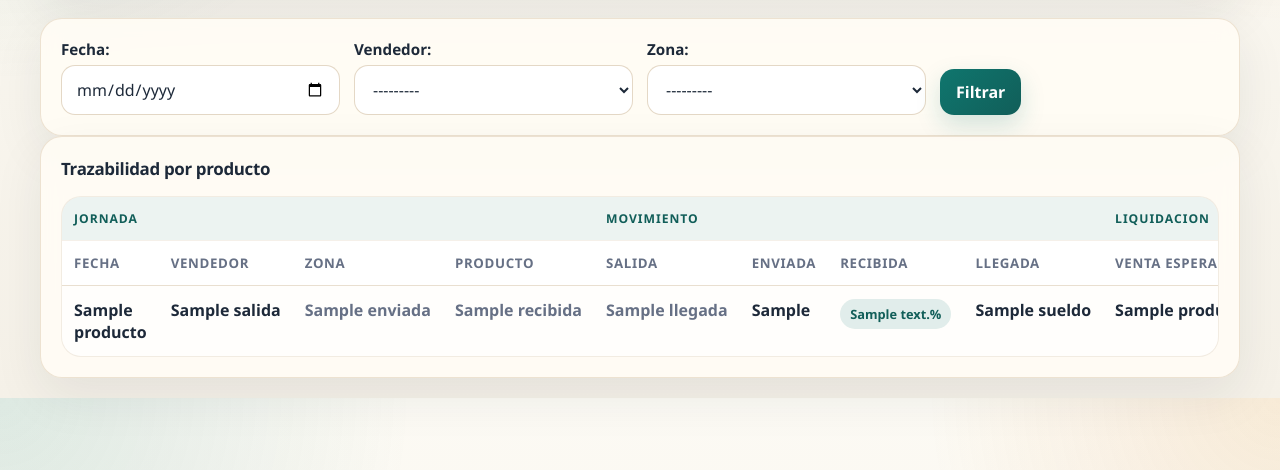
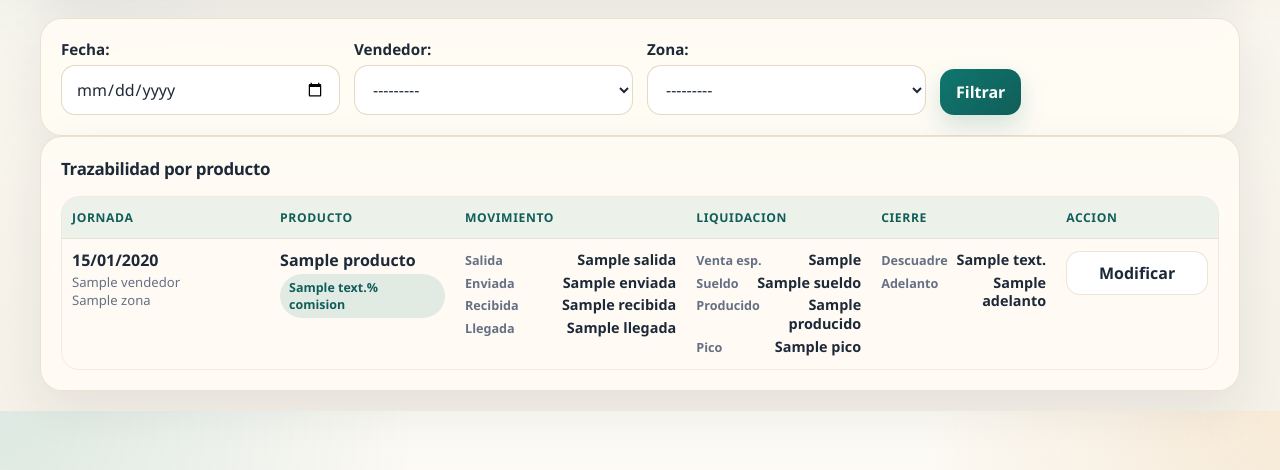
Before and after one commit to linercandia/gestion-ventas-v2, a Django app: template gestion_ventas/templates/gestion_ventas/informes_lista.html in a window 1280 px wide. Shown: the part 330-800 px from the top of the page. Run offline with Django 5.2, Linux system fonts and the light colour scheme; tables that the repository leaves empty hold one stand-in row (values such as "Sample post"); the template is opened without the code that fills it: values that come from a table or form of the project are taken from there, most other values are stand-ins (such as "Sample title", 1, 10 or a date in 2020).

Commit message:
visual tablas

```diff
--- a/gestion_ventas/templates/gestion_ventas/informes_lista.html
+++ b/gestion_ventas/templates/gestion_ventas/informes_lista.html
@@ -19,109 +19,141 @@
 </section>
 
 <style>
-    .report-table-shell {
-        overflow-x: auto;
+    .compact-report {
+        width: 100%;
+        table-layout: fixed;
+        border-collapse: separate;
+        border-spacing: 0;
         border: 1px solid rgba(201, 177, 141, 0.24);
-        border-radius: 20px;
-        background: rgba(255, 255, 255, 0.74);
+        border-radius: 18px;
+        overflow: hidden;
     }
 
-    .report-table {
-        min-width: 1180px;
-    }
-
-    .report-table thead tr:first-child th {
+    .compact-report thead th {
         background: rgba(15, 118, 110, 0.08);
         color: var(--brand-dark);
         font-size: 0.76rem;
+        letter-spacing: 0.05em;
         text-transform: uppercase;
-        letter-spacing: 0.08em;
-        border-bottom: 1px solid rgba(201, 177, 141, 0.18);
+        padding: 12px 10px;
     }
 
-    .report-table thead tr:last-child th {
-        background: rgba(255, 255, 255, 0.82);
+    .compact-report tbody tr:nth-child(even) {
+        background: rgba(255, 255, 255, 0.5);
     }
 
-    .report-table tbody tr:hover {
-        background: rgba(15, 118, 110, 0.04);
+    .compact-report td {
+        padding: 12px 10px;
+        vertical-align: top;
     }
 
-    .report-sticky {
-        position: sticky;
-        left: 0;
-        z-index: 2;
-        background: #fffdf8;
+    .cell-title {
+        display: block;
+        font-weight: 800;
+        color: var(--ink);
+        margin-bottom: 4px;
+        line-height: 1.2;
     }
 
-    .report-sticky-2 {
-        position: sticky;
-        left: 170px;
-        z-index: 2;
-        background: #fffdf8;
+    .cell-sub {
+        display: block;
+        color: var(--muted);
+        font-size: 0.82rem;
+        line-height: 1.35;
     }
 
-    .report-main {
-        font-weight: 700;
-        color: var(--ink);
+    .cell-grid {
+        display: grid;
+        gap: 4px;
     }
 
-    .report-sub {
-        display: block;
-        margin-top: 3px;
-        color: var(--muted);
-        font-size: 0.8rem;
-        font-weight: 600;
+    .mini-line {
+        display: flex;
+        justify-content: space-between;
+        gap: 8px;
+        align-items: baseline;
+        line-height: 1.3;
     }
 
-    .report-chip {
+    .mini-line span:first-child {
+        color: var(--muted);
+        font-size: 0.79rem;
+        font-weight: 700;
+    }
+
+    .mini-line strong {
+        font-size: 0.9rem;
+        text-align: right;
+    }
+
+    .pill {
         display: inline-flex;
         align-items: center;
-        padding: 6px 10px;
+        justify-content: center;
+        padding: 5px 9px;
         border-radius: 999px;
         background: var(--brand-soft);
         color: var(--brand-dark);
-        font-size: 0.8rem;
+        font-size: 0.78rem;
         font-weight: 800;
-        white-space: nowrap;
+        margin-bottom: 6px;
     }
 
-    .report-value {
-        font-weight: 700;
-        white-space: nowrap;
-    }
-
-    .report-value.soft {
-        color: var(--muted);
-        font-weight: 600;
-    }
-
-    .report-value.negative {
+    .negative {
         color: var(--danger);
     }
 
-    .report-action {
-        min-width: 118px;
+    .compact-report .btn {
+        width: 100%;
+        padding: 10px 12px;
+        min-height: 40px;
     }
 
-    @media (max-width: 720px) {
-        .report-table-shell {
-            overflow: visible;
-            border: none;
-            background: transparent;
+    @media (max-width: 900px) {
+        .compact-report {
+            font-size: 0.92rem;
         }
 
-        .report-table {
-            min-width: 0;
+        .compact-report th,
+        .compact-report td {
+            padding: 10px 8px;
         }
 
-        .report-sticky,
-        .report-sticky-2 {
-            position: static;
+        .mini-line {
+            flex-direction: column;
+            align-items: flex-start;
+            gap: 2px;
         }
 
-        .report-action {
-            min-width: 0;
+        .mini-line strong {
+            text-align: left;
+        }
+    }
+
+    @media (max-width: 640px) {
+        .compact-report thead th {
+            font-size: 0.68rem;
+            padding: 9px 6px;
+        }
+
+        .compact-report td {
+            padding: 9px 6px;
+        }
+
+        .cell-title {
+            font-size: 0.84rem;
+        }
+
+        .cell-sub,
+        .mini-line span:first-child,
+        .mini-line strong,
+        .pill {
+            font-size: 0.72rem;
+        }
+
+        .compact-report .btn {
+            font-size: 0.74rem;
+            padding: 8px 6px;
         }
     }
 </style>
@@ -129,80 +161,66 @@
 <section class="card">
     <h3>Trazabilidad por producto</h3>
     {% if filas_informe %}
-        <div class="report-table-shell">
-            <table class="report-table">
+        <table class="compact-report">
+            <colgroup>
+                <col style="width: 18%;">
+                <col style="width: 16%;">
+                <col style="width: 20%;">
+                <col style="width: 16%;">
+                <col style="width: 16%;">
+                <col style="width: 14%;">
+            </colgroup>
             <thead>
                 <tr>
-                        <th colspan="4">Jornada</th>
-                        <th colspan="4">Movimiento</th>
-                        <th colspan="4">Liquidacion</th>
-                        <th colspan="3">Cierre del dia</th>
-                        <th rowspan="2"></th>
-                    </tr>
-                    <tr>
-                        <th>Fecha</th>
-                        <th>Vendedor</th>
-                        <th>Zona</th>
+                    <th>Jornada</th>
                     <th>Producto</th>
-                        <th>Salida</th>
-                        <th>Enviada</th>
-                        <th>Recibida</th>
-                        <th>Llegada</th>
-                        <th>Venta esperada</th>
-                        <th>% comision</th>
-                        <th>Sueldo</th>
-                        <th>Producido</th>
-                        <th>Pico</th>
-                        <th>Descuadre</th>
-                        <th>Adelanto</th>
+                    <th>Movimiento</th>
+                    <th>Liquidacion</th>
+                    <th>Cierre</th>
+                    <th>Accion</th>
                 </tr>
             </thead>
             <tbody>
                 {% for fila in filas_informe %}
                     <tr>
-                            {% if fila.es_primera %}
-                                <td class="report-sticky" rowspan="{{ fila.rowspan }}" data-label="Fecha">
-                                    <span class="report-main">{{ fila.fecha|date:"d/m/Y" }}</span>
+                        <td>
+                            <span class="cell-title">{{ fila.fecha|date:"d/m/Y" }}</span>
+                            <span class="cell-sub">{{ fila.vendedor }}</span>
+                            <span class="cell-sub">{{ fila.zona }}</span>
                         </td>
-                                <td class="report-sticky-2" rowspan="{{ fila.rowspan }}" data-label="Vendedor">
-                                    <span class="report-main">{{ fila.vendedor }}</span>
+                        <td>
+                            <span class="cell-title">{{ fila.producto.nombre }}</span>
+                            <span class="pill">{{ fila.comision_porcentaje }}% comision</span>
                         </td>
-                                <td rowspan="{{ fila.rowspan }}" data-label="Zona">
-                                    <span class="report-chip">{{ fila.zona }}</span>
+                        <td>
+                            <div class="cell-grid">
+                                <div class="mini-line"><span>Salida</span><strong>{{ fila.salida|cop }}</strong></div>
+                                <div class="mini-line"><span>Enviada</span><strong>{{ fila.enviada|cop }}</strong></div>
+                                <div class="mini-line"><span>Recibida</span><strong>{{ fila.recibida|cop }}</strong></div>
+                                <div class="mini-line"><span>Llegada</span><strong>{{ fila.llegada|cop }}</strong></div>
+                            </div>
                         </td>
-                            {% endif %}
-                            <td data-label="Producto">
-                                <span class="report-main">{{ fila.producto.nombre }}</span>
+                        <td>
+                            <div class="cell-grid">
+                                <div class="mini-line"><span>Venta esp.</span><strong>{{ fila.venta_esperada_producto|cop }}</strong></div>
+                                <div class="mini-line"><span>Sueldo</span><strong>{{ fila.sueldo|cop }}</strong></div>
+                                <div class="mini-line"><span>Producido</span><strong class="{% if fila.producido < 0 %}negative{% endif %}">{{ fila.producido|cop }}</strong></div>
+                                <div class="mini-line"><span>Pico</span><strong class="{% if fila.pico < 0 %}negative{% endif %}">{{ fila.pico|cop }}</strong></div>
+                            </div>
                         </td>
-                            <td data-label="Salida"><span class="report-value">{{ fila.salida|cop }}</span></td>
-                            <td data-label="Enviada"><span class="report-value soft">{{ fila.enviada|cop }}</span></td>
-                            <td data-label="Recibida"><span class="report-value soft">{{ fila.recibida|cop }}</span></td>
-                            <td data-label="Llegada"><span class="report-value soft">{{ fila.llegada|cop }}</span></td>
-                            <td data-label="Venta esperada"><span class="report-value">{{ fila.venta_esperada_producto|cop }}</span></td>
-                            <td data-label="% comision"><span class="report-chip">{{ fila.comision_porcentaje }}%</span></td>
-                            <td data-label="Sueldo"><span class="report-value">{{ fila.sueldo|cop }}</span></td>
-                            <td data-label="Producido">
-                                <span class="report-value{% if fila.producido < 0 %} negative{% endif %}">{{ fila.producido|cop }}</span>
+                        <td>
+                            <div class="cell-grid">
+                                <div class="mini-line"><span>Descuadre</span><strong class="{% if fila.descuadre > 0 %}negative{% endif %}">{{ fila.descuadre|cop }}</strong></div>
+                                <div class="mini-line"><span>Adelanto</span><strong>{{ fila.adelanto|cop }}</strong></div>
+                            </div>
                         </td>
-                            <td data-label="Pico">
-                                <span class="report-value{% if fila.pico < 0 %} negative{% endif %}">{{ fila.pico|cop }}</span>
-                            </td>
-                            {% if fila.es_primera %}
-                                <td rowspan="{{ fila.rowspan }}" data-label="Descuadre">
-                                    <span class="report-value{% if fila.descuadre > 0 %} negative{% endif %}">{{ fila.descuadre|cop }}</span>
-                                </td>
-                                <td rowspan="{{ fila.rowspan }}" data-label="Adelanto">
-                                    <span class="report-value">{{ fila.adelanto|cop }}</span>
-                                </td>
-                                <td class="report-action" rowspan="{{ fila.rowspan }}" data-label="Accion">
+                        <td>
                             <a class="btn btn-secondary" href="{% url 'informe_editar' fila.control.id %}">Modificar</a>
                         </td>
-                            {% endif %}
                     </tr>
                 {% endfor %}
             </tbody>
         </table>
-        </div>
     {% else %}
         <p class="muted">No hay registros para los filtros seleccionados.</p>
     {% endif %}
```
Lines whose indentation alone changed are shown as unchanged.
